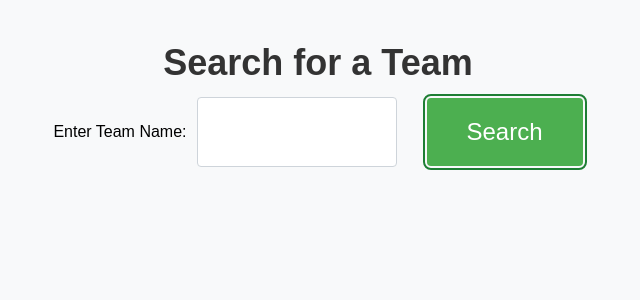
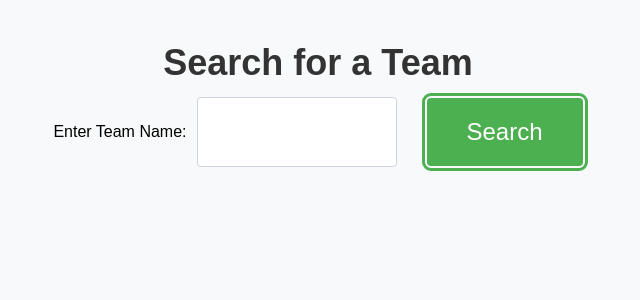
Before and after one commit to ShaunM042/Fresh-Finder, a Flask app: page /team_search in a window 1280 px wide, with the restyled element focused. Shown: the top 300 px of the page, without its empty margins (322-962 px from the left). Run offline with Flask 3, Linux system fonts and the light colour scheme.

Commit message:
Improve button focus visibility for keyboard users

```diff
--- a/static/styles.css
+++ b/static/styles.css
@@ -91,10 +91,22 @@ button:focus {
     transition: outline 0.2s ease-in-out;
 }
 
+input[type="submit"]:focus-visible,
+button:focus-visible {
+    outline: 3px solid #4caf50;
+    outline-offset: 2px;
+}
+
 input[type="submit"]:active,
 button:active {
     transform: scale(0.98);
     box-shadow: 0 2px 6px rgba(0, 0, 0, 0.1) inset;
+}
+
+input[type="submit"]:focus-visible,
+button:focus-visible {
+    outline: 3px solid #4caf50;
+    outline-offset: 2px;
 }
 
 .table-container {
@@ -259,6 +271,7 @@ a:focus {
     background-color: #e8f5e9;
 }
 
+
 #scrollTopBtn {
     position: fixed;
     bottom: 30px;
```
